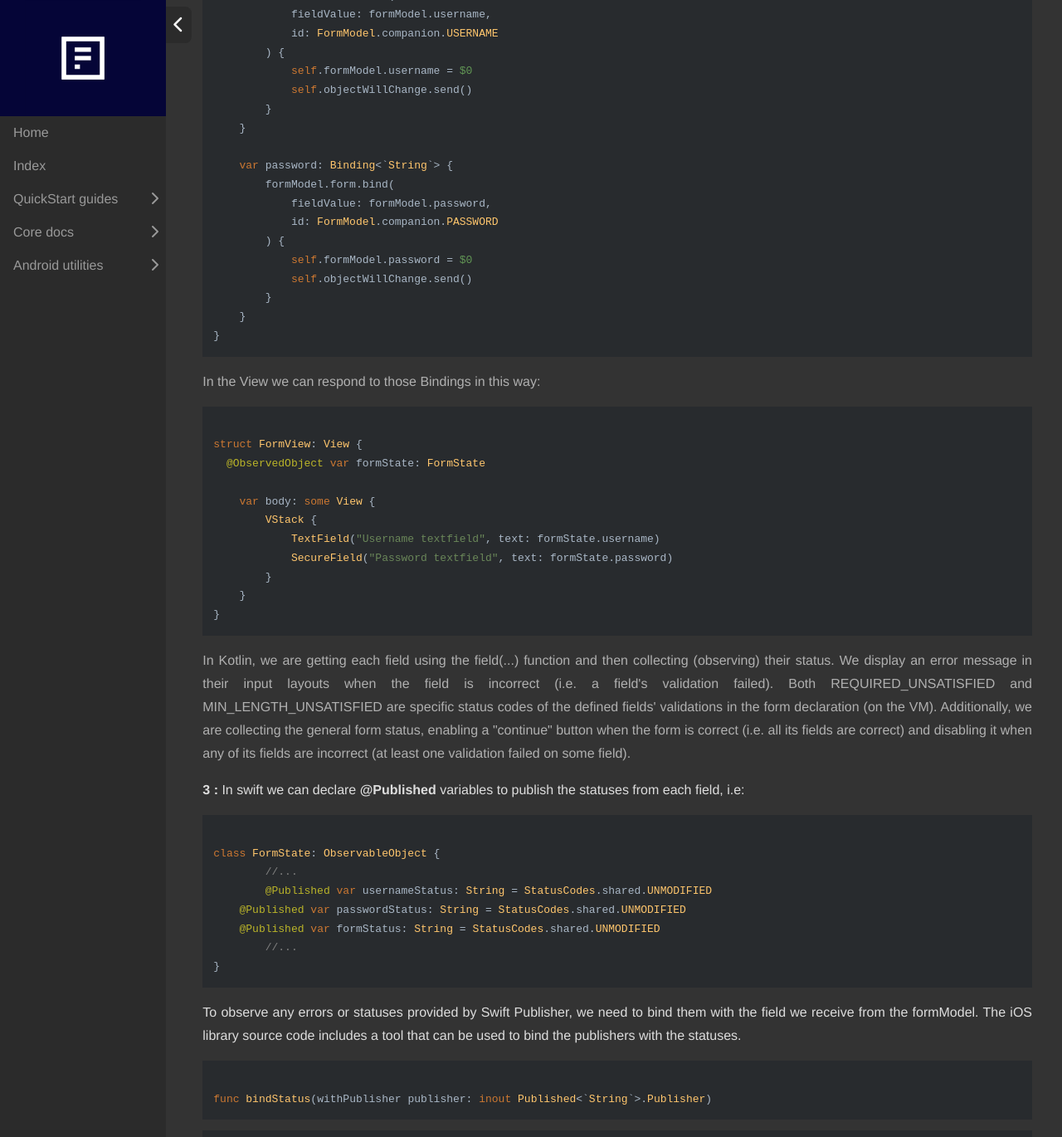
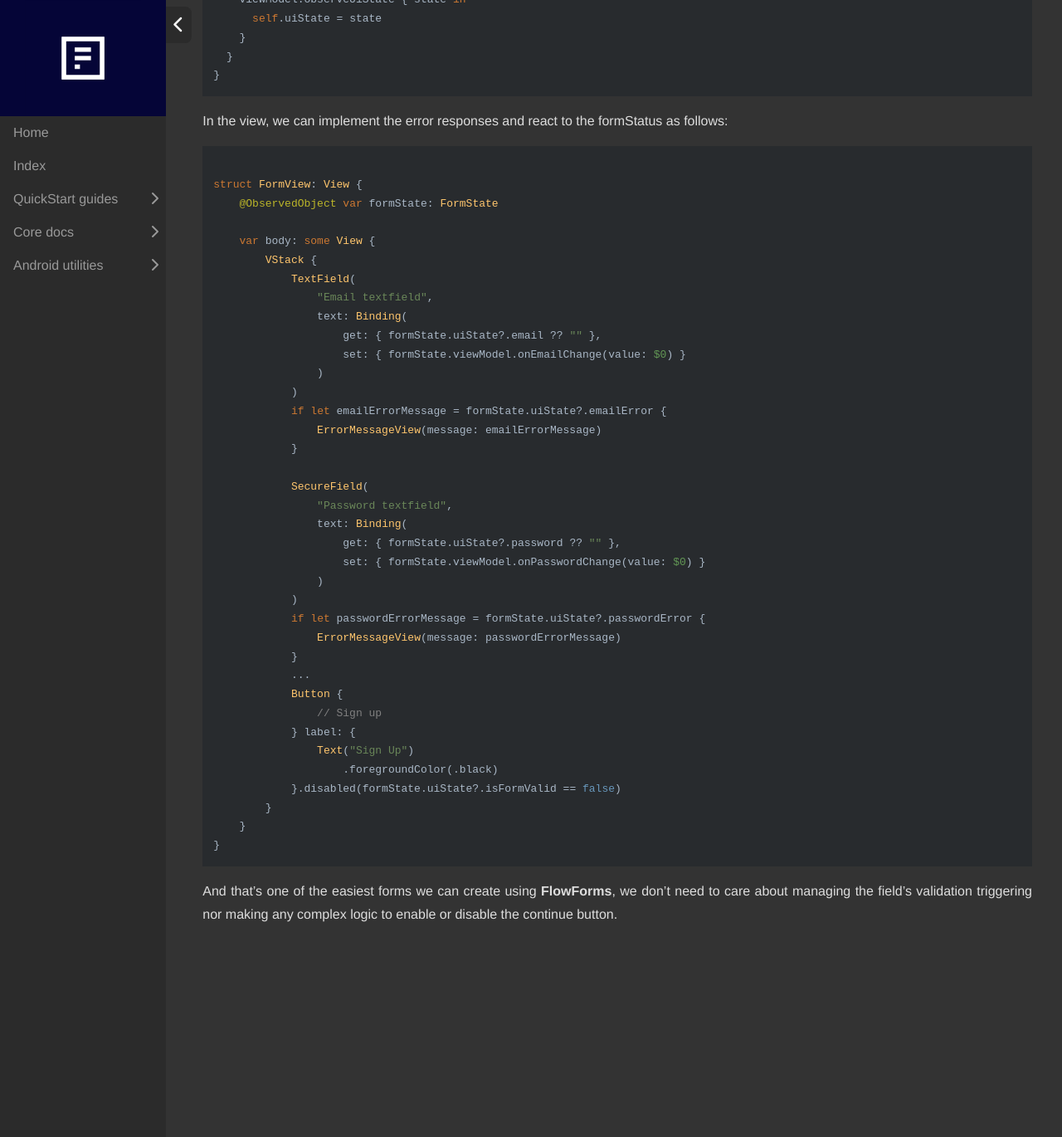
Before and after one commit to rootstrap/FlowForms, a Jekyll site: the page built from docs/pages/ios-quickstart.md, in a window 1280 px wide and 1400 px high, scrolled down 860 px. Shown: the top 1370 px of the window at 83% size. Built offline with Jekyll 4.4.1, drawn with Linux system fonts in a browser that asks for light colours; nearby versions of some CDN libraries; after the commit the page ends 2060 px from its top, so only the background shows below that; some of the changed text lies outside the part shown.

Commit message:
refactor ios documentation

```diff
--- a/docs/pages/ios-quickstart.md
+++ b/docs/pages/ios-quickstart.md
@@ -7,147 +7,39 @@ title: FlowForms iOS quickstart
 
 Continuing from the [KMP quickStart](kmp-quickstart)
 
-**1 :** Add the [KMPNativeCoroutines library](https://github.com/rickclephas/KMP-NativeCoroutines) that will help you to listen to flow state changes from swift
-
-**2 :** Create an instance of **FormModel** within our **FormState** or class that stores the state of the form:
+**2 :** Create an instance of **SignupViewModel** within our **FormState** or class that stores the state of the form:
 
 <pre><code class="swift">
+import shared
+import SwiftUI
+
 final class FormState: ObservableObject {
-  let formModel = FormModel()
+  let viewModel = SignupViewModel()
+
+  init() { }
 }
 </code></pre>
 
-<p class="comment">In Swift, we can bind all the properties of formModel to their respective IDs. To achieve this, we can use this tool included in the iOS library source code: </p>
+<p class="comment"> SignupViewModel is located within the common module and its pure kotlin code so it can be used by both platforms</p>
+
+**2 :** Now, we can declare a **@Published** property of type **SignUpFormUiState** to observe state changes from **SignupViewModel**, which holds the states of all the fields
 
 <pre><code class="swift">
-bind(
-    fieldValue field: String,
-    id: String,
-    completion: @escaping (String) -> Void
-) -> Binding<`String`>
-</code></pre>
+import shared
+import SwiftUI
 
-<p class="comment"> The implementation will be: </p>
+final class FormState: ObservableObject {
+  let viewModel = SignupViewModel()
 
-<pre><code class="swift">
-class FormState: ObservableObject {
-    let formModel = FormModel()
+  @Published var uiState: SignUpFormUiState?
 
-    var name: Binding<`String`> {
-        formModel.form.bind(
-            fieldValue: formModel.username,
-            id: FormModel.companion.USERNAME
-        ) {
-            self.formModel.username = $0
-            self.objectWillChange.send()
-        }
+  init() {
+    viewModel.observeUiState { state in
+      self.uiState = state
     }
-
-    var password: Binding<`String`> {
-        formModel.form.bind(
-            fieldValue: formModel.password,
-            id: FormModel.companion.PASSWORD
-        ) {
-            self.formModel.password = $0
-            self.objectWillChange.send()
-        }
-    }
+  }
 }
 </code></pre>
-
-<p class="comment"> In the View we can respond to those Bindings in this way: </p>
-
-<pre><code class="swift">
-struct FormView: View {
-  @ObservedObject var formState: FormState
-
-    var body: some View {
-        VStack {
-            TextField("Username textfield", text: formState.username)
-            SecureField("Password textfield", text: formState.password)
-        }
-    }
-}
-</code></pre>
-
-<p class="comment"> In Kotlin, we are getting each field using the field(...) function and then collecting (observing) their status. We display an error message in their input layouts when the field is incorrect (i.e. a field's validation failed). Both REQUIRED_UNSATISFIED and MIN_LENGTH_UNSATISFIED are specific status codes of the defined fields' validations in the form declaration (on the VM). Additionally, we are collecting the general form status, enabling a "continue" button when the form is correct (i.e. all its fields are correct) and disabling it when any of its fields are incorrect (at least one validation failed on some field).</p>
-
-
-**3 :** In swift we can declare **@Published** variables to publish the statuses from each field, i.e:
-
-<pre><code class="swift">
-class FormState: ObservableObject {
-	//...
-	@Published var usernameStatus: String = StatusCodes.shared.UNMODIFIED
-    @Published var passwordStatus: String = StatusCodes.shared.UNMODIFIED
-    @Published var formStatus: String = StatusCodes.shared.UNMODIFIED
-	//...
-}
-</code></pre>
-
-<p>To observe any errors or statuses provided by Swift Publisher, we need to bind them with the field we receive from the formModel. The iOS library source code includes a tool that can be used to bind the publishers with the statuses.</p>
-
-<pre><code class="swift">
-func bindStatus(withPublisher publisher: inout Published<`String`>.Publisher)
-</code></pre>
-
-<pre><code class="swift">
-class FormState: ObservableObject {
-	//...
-	@Published var usernameStatus: String = StatusCodes.shared.UNMODIFIED
-    @Published var passwordStatus: String = StatusCodes.shared.UNMODIFIED
-	@Published var formStatus: String = StatusCodes.shared.UNMODIFIED
-
-	init() {
-        formModel.form.bindStatus(withPublisher: &$formStatus)
-
-        formModel.form
-            .field(id: FormModel.companion.USERNAME)?
-            .bindStatus(withPublisher: &$usernameStatus)
-
-        formModel.form
-            .field(id: FormModel.companion.PASSWORD)?
-            .bindStatus(withPublisher: &$passwordStatus)
-	}
-}
-</code></pre>
-
-<p class="comment">Then, we can customize the errorMessage or boolean that we want to show or listen to, depending on the UI or wording that we are managing in each case</p>
-
-<pre><code class="swift">
-final class FormState: ObservableObject {
-	//...
-	@Published var usernameStatus: String = StatusCodes.shared.UNMODIFIED
-    @Published var passwordStatus: String = StatusCodes.shared.UNMODIFIED
-	@Published var formStatus: String = StatusCodes.shared.UNMODIFIED
-
-	var usernameErrorMessage: String? {
-        switch usernameStatus {
-        case StatusCodes.shared.REQUIRED_UNSATISFIED:
-            return LocalizedString.FormState.nameRequiredError
-        default:
-            return nil
-        }
-    }
-
-    var passwordErrorMessage: String? {
-        switch passwordStatus {
-        case StatusCodes.shared.MIN_LENGTH_UNSATISFIED:
-            return LocalizedString.FormState.passwordMinLengthError
-        case StatusCodes.shared.REQUIRED_UNSATISFIED:
-            return LocalizedString.FormState.passwordRequiredError
-        default:
-            return nil
-        }
-    }
-
-    var isFormValid: Bool {
-        return formStatus == StatusCodes.shared.CORRECT
-    }
-	//...
-}
-</code></pre>
-<p class="comment">As we can see in the above snippet, we are responding to the publisher statuses that we capture from the `StatusCodes` types that exist in the library source code.</p>
 
 <p>In the view, we can implement the error responses and react to the formStatus as follows:</p>
 
@@ -157,20 +49,34 @@ struct FormView: View {
 
     var body: some View {
         VStack {
-            TextField("Username textfield", text: formState.username)
-            if let usernameErrorMessage = formState.usernameErrorMessage {
-                ErrorMessageView(message: usernameErrorMessage)
+            TextField(
+                "Email textfield",
+                text: Binding(
+                    get: { formState.uiState?.email ?? "" },
+                    set: { formState.viewModel.onEmailChange(value: $0) }
+                )
+            )
+            if let emailErrorMessage = formState.uiState?.emailError {
+                ErrorMessageView(message: emailErrorMessage)
             }
-            SecureField("Password textfield", text: formState.password)
-            if let passwordErrorMessage = formState.passwordErrorMessage {
+
+            SecureField(
+                "Password textfield",
+                text: Binding(
+                    get: { formState.uiState?.password ?? "" },
+                    set: { formState.viewModel.onPasswordChange(value: $0) }
+                )
+            )
+            if let passwordErrorMessage = formState.uiState?.passwordError {
                 ErrorMessageView(message: passwordErrorMessage)
             }
             ...
             Button {
-                // Perform sign up
+                // Sign up
             } label: {
                 Text("Sign Up")
-            }.disabled(!formState.isFormValid)
+                    .foregroundColor(.black)
+            }.disabled(formState.uiState?.isFormValid == false)
         }
     }
 }
```
Also changed, not shown: 1 other file.
